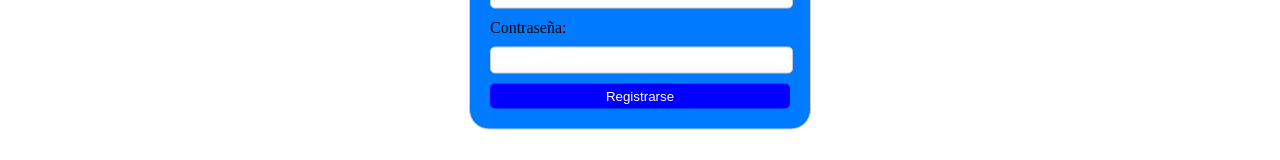
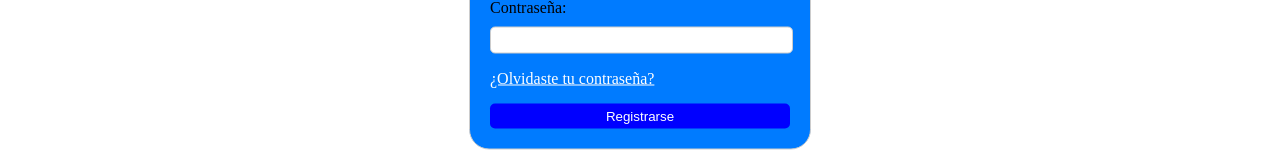
Before and after one commit to Ortizcardona27/PetMed-Front, a React (Create React App) app: page /registerform in a window 1280 px wide. Shown: the part 503-663 px from the top of the page. Built offline with nearby package versions, Linux system fonts and the light colour scheme; no server answers.

Commit message:
Recuperar contraseña component

```diff
--- a/src/App.jsx
+++ b/src/App.jsx
@@ -12,6 +12,7 @@ import Consultas from "./components/Consultas";
 import AdopcionForm from "./components/AdopcionForm";
 import Direccion from "./components/Direccion";
 import ModalCita from "./components/ModalCita";
+import RecuperarContraseña from "./components/RecuperarContraseña";
 
 
 function App() {
@@ -28,6 +29,7 @@ function App() {
           <Route path="/adopcionForm" element={<AdopcionForm />} />
           <Route path="/login" element={<Login />} />
           <Route path="/registerform" element={<RegisterForm />} />
+          <Route path="/recuperarcontraseña" element={<RecuperarContraseña />} />
           <Route path="/direccion" element={<Direccion />} />
           <Route path="/infoCita" element={<ModalCita />} />
           <Route path="/iniciosesion" element={<InicioSesion />} />
--- /dev/null
+++ b/src/components/RecuperarContraseña.jsx
@@ -0,0 +1,11 @@
+import React from 'react'
+
+const RecuperarContraseña = () => {
+    return (
+        <div>
+            hola
+        </div>
+    )
+}
+
+export default RecuperarContraseña
--- a/src/components/RegisterForm.jsx
+++ b/src/components/RegisterForm.jsx
@@ -80,7 +80,7 @@ const RegisterForm = () => {
         contrasena: password,
       };
 
-      if(telefonoFijo !== '') {
+      if (telefonoFijo !== '') {
         payload.telefonoFijo = telefonoFijo;
       }
 
@@ -107,7 +107,7 @@ const RegisterForm = () => {
         })
         .catch(error => {
           console.log(error);
-          if(error.response && error.response.status !== 400) {
+          if (error.response && error.response.status !== 400) {
             alert(error.response.data.respuesta);
           }
           else {
@@ -320,6 +320,9 @@ const RegisterForm = () => {
         />
         {errors.password && <p className="error">{errors.password}</p>}
       </div>
+      <p>
+        <a href="/recuperarcontraseña" style={{ color: 'white' }}>¿Olvidaste tu contraseña?</a>
+      </p>
       <button type="submit" className="btn">
         Registrarse
       </button>
```
Also changed, not shown: src/App.css (line endings or trailing spaces).
